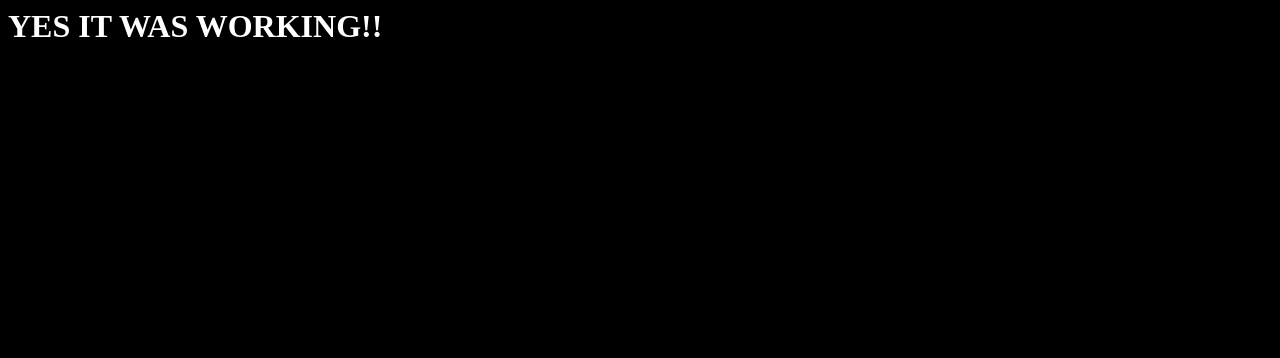
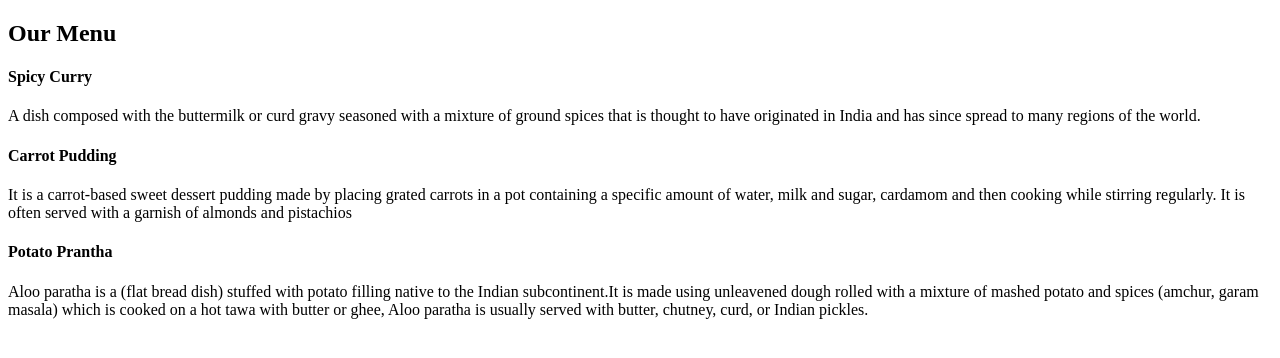
Before and after one commit to Lightming99/trial, a plain HTML site: page site/index.html in a window 1280 px wide. Drawn offline with Linux system fonts and the light colour scheme.

Commit message:
index.html
let me check this

```diff
--- a/site/index.html
+++ b/site/index.html
@@ -1,6 +1,32 @@
+<!doctype html>
 <html>
-<head> </head>
-<body bgcolor="black" text="white">
-<h1> YES IT WAS WORKING!! </h1>
+<head><title> Welcome To Our Website</title>
+<link rel="stylesheet" href="style.css">
+<meta charset="utf-8">
+<meta name="viewport" content="width=device-width, initial-scale=1">
+<style>*{box-sizing: border-box;}
+</style>
+ </head>
+<body>
+<h2 id="menu"> Our Menu </h2>
+
+<div class="col-lg-4 col-md-6"> <h4 id="dish"> Spicy Curry </h4>
+
+	 <p> A dish composed with the buttermilk or curd gravy seasoned with a mixture of ground spices that is thought to have originated in India and has since spread to many regions of the world.
+     </p>
+ </div>
+
+ <div  class="col-lg-4 col-md-6"> <h4 id="dish1">Carrot Pudding</h4>
+
+ 	<p>It is a carrot-based sweet dessert pudding made by placing grated carrots in a pot containing a specific amount of water, milk and sugar, cardamom and then cooking while stirring regularly. It is often served with a garnish of almonds and pistachios
+ 	</p>
+ </div>
+
+ <div class="col-lg-4 col-md-12"> <h4 id="dish2">Potato Prantha</h4>
+
+ 	<p> Aloo paratha is a (flat bread dish) stuffed with potato filling native to the Indian subcontinent.It is made using unleavened dough rolled with a mixture of mashed potato and spices (amchur, garam masala) which is cooked on a hot tawa with butter or ghee, Aloo paratha is usually served with butter, chutney, curd, or Indian pickles.
+ 	</p>
+ </div>
+
 </body>
 </html>
```
